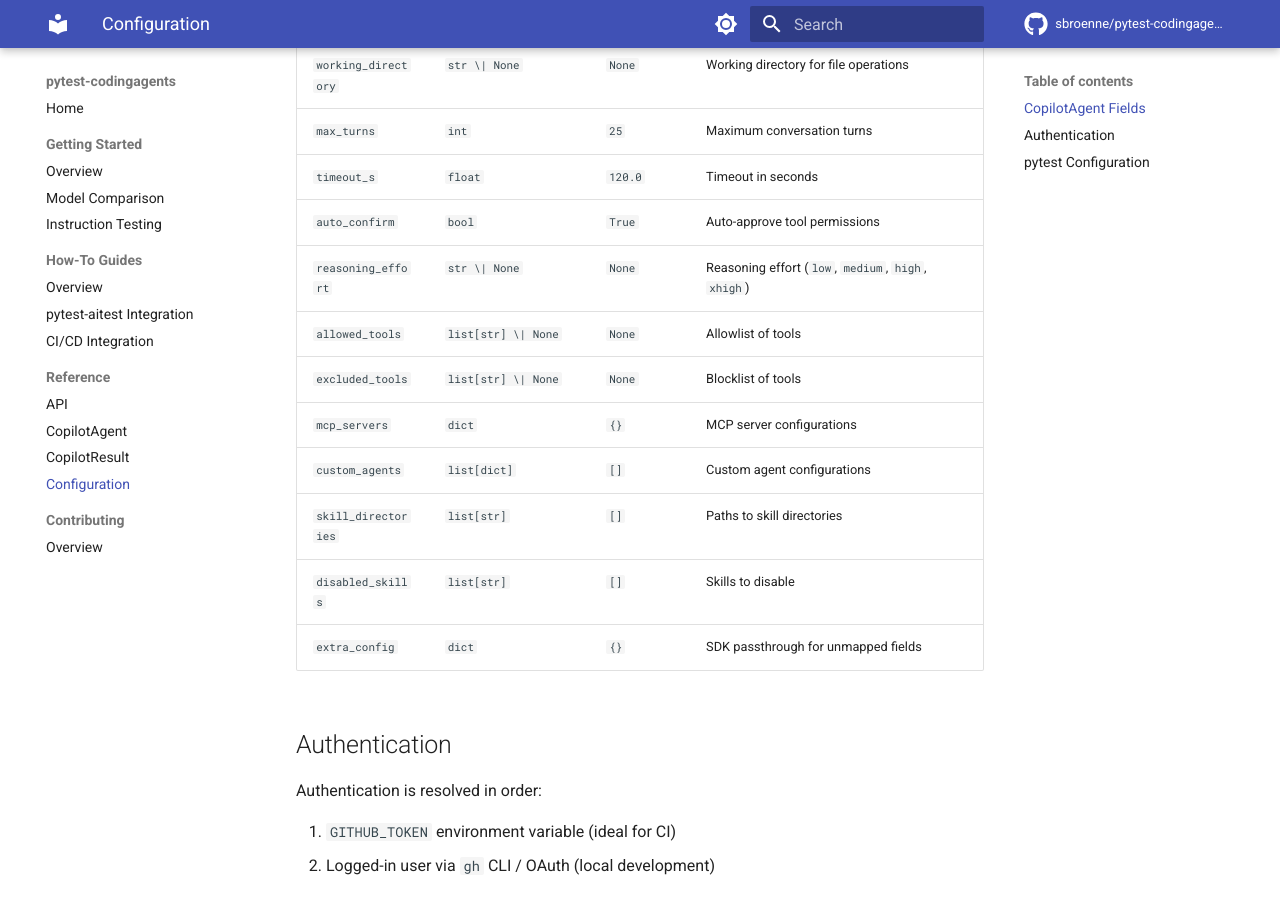
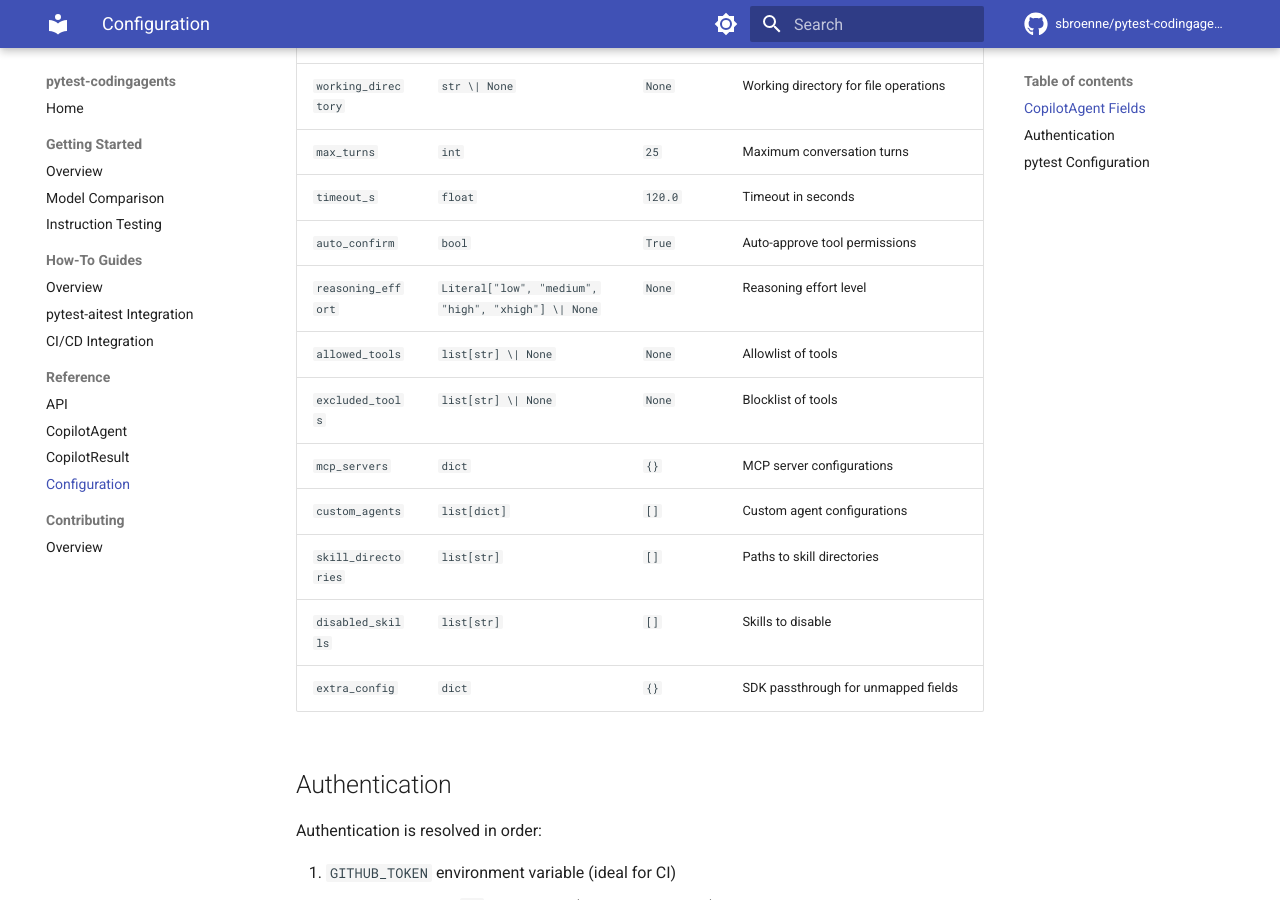
Before and after one commit to sbroenne/pytest-codingagents, an MkDocs documentation site: the page built from docs/reference/configuration.md, in a window 1280 px wide and 900 px high, scrolled down 436 px. Built offline with MkDocs 1.6.1 and Material for MkDocs 9.7.7, drawn with Linux system fonts in a browser that asks for light colours; comment, search, counter and statistics services are not loaded.

Commit message:
docs: fix 3 minor misalignments with implementation
- reference/result.md: add missing SubagentInvocation class
- reference/configuration.md: reasoning_effort type Literal, not str
- README.md: raw_events type list[Any], not list[dict]

```diff
--- a/docs/reference/configuration.md
+++ b/docs/reference/configuration.md
@@ -12,7 +12,7 @@
 | `max_turns` | `int` | `25` | Maximum conversation turns |
 | `timeout_s` | `float` | `120.0` | Timeout in seconds |
 | `auto_confirm` | `bool` | `True` | Auto-approve tool permissions |
-| `reasoning_effort` | `str \| None` | `None` | Reasoning effort (`low`, `medium`, `high`, `xhigh`) |
+| `reasoning_effort` | `Literal["low", "medium", "high", "xhigh"] \| None` | `None` | Reasoning effort level |
 | `allowed_tools` | `list[str] \| None` | `None` | Allowlist of tools |
 | `excluded_tools` | `list[str] \| None` | `None` | Blocklist of tools |
 | `mcp_servers` | `dict` | `{}` | MCP server configurations |
```
Also changed, not shown: README.md (+1 -1 lines), docs/reference/result.md (+4 -0 lines).
